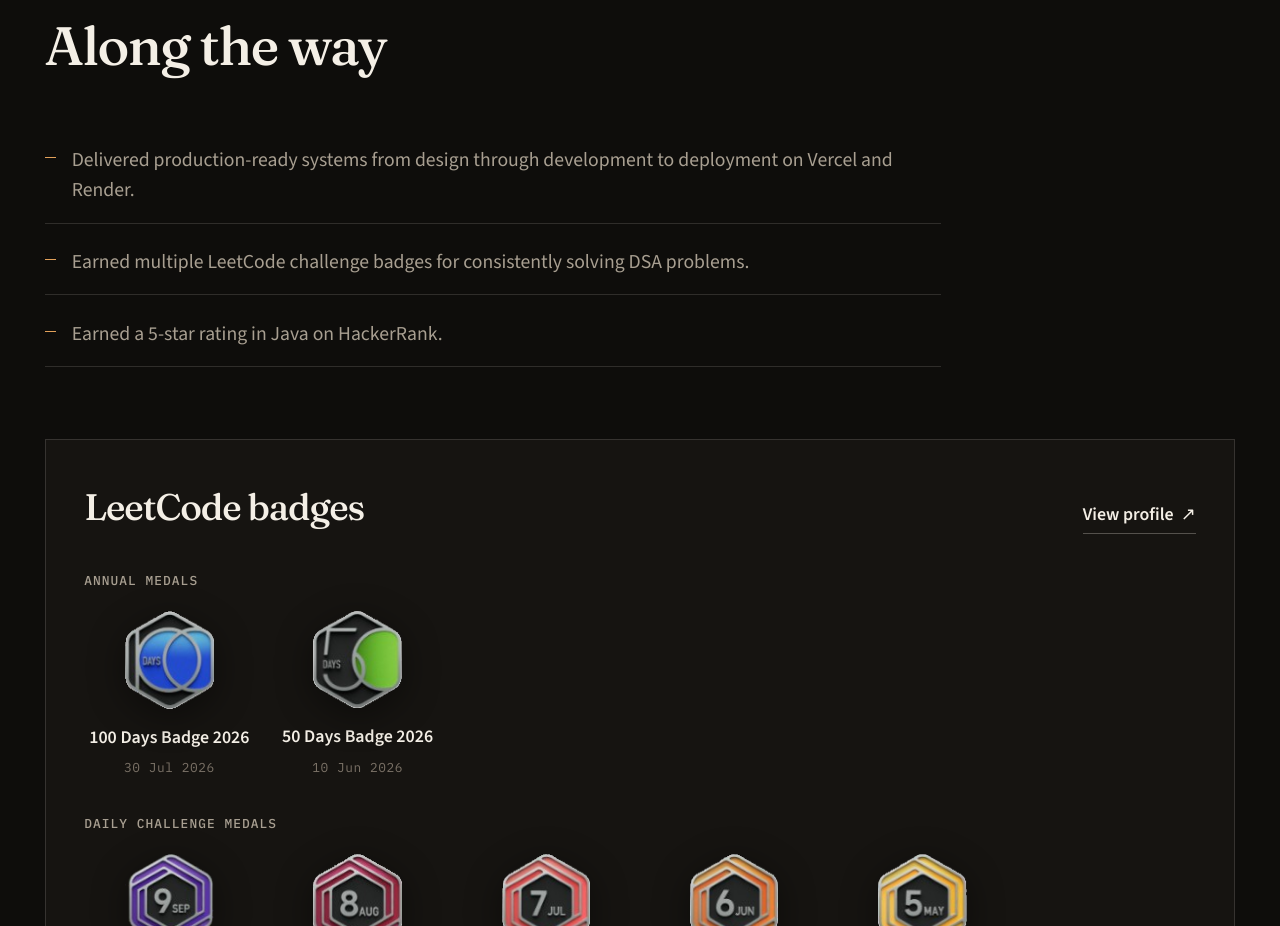
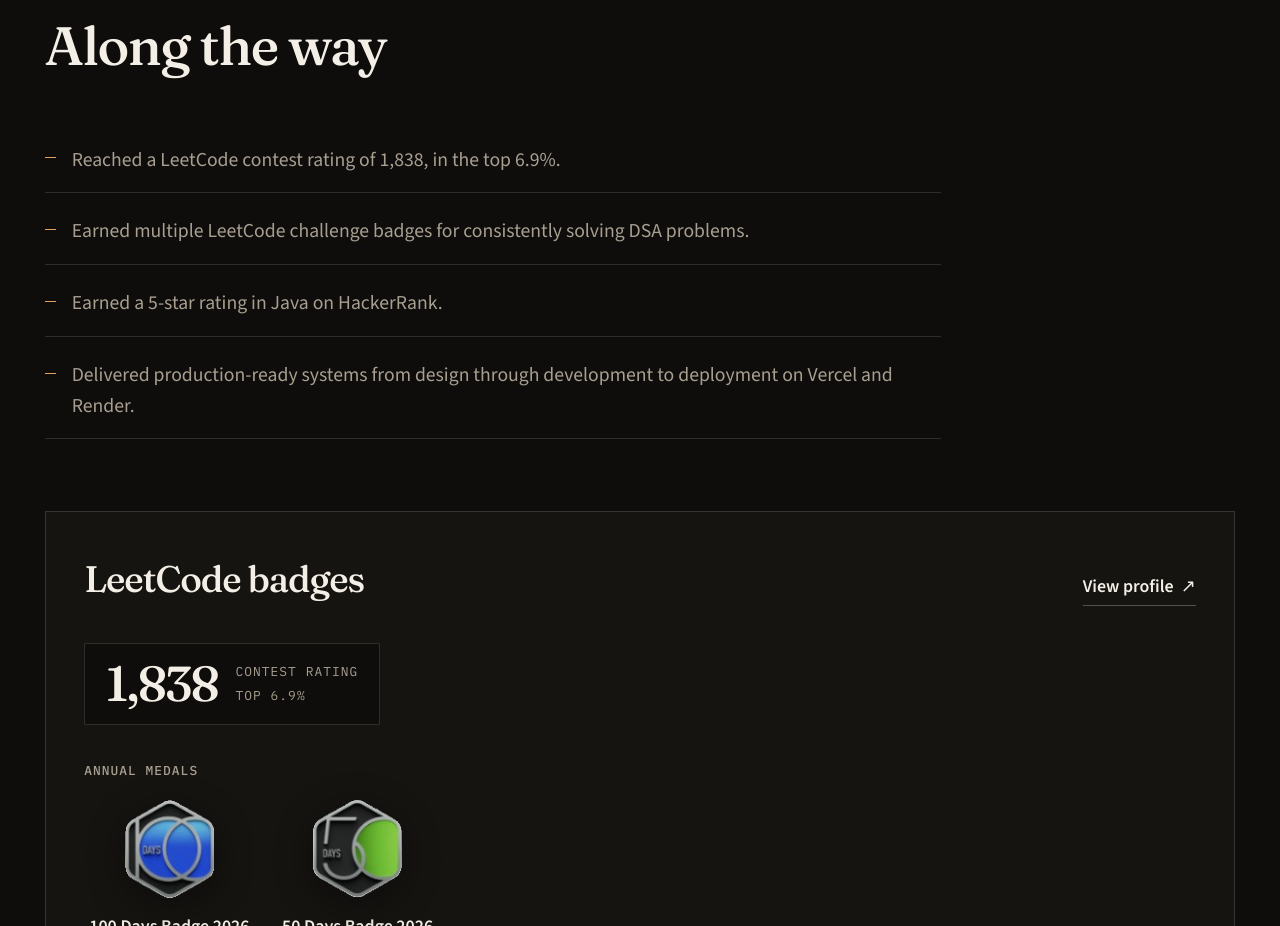
Before and after one commit to RishavGhosh7/Final-Portfolio, a React (Vite) app: page /about in a window 1280 px wide. Shown: the part 1707-2633 px from the top of the page. Built offline with nearby package versions, Linux system fonts and the light colour scheme.

Commit message:
Add LeetCode contest rating of 1,838
Co-authored-by: Cursor <cursoragent@cursor.com>

```diff
--- a/src/data/profile.js
+++ b/src/data/profile.js
@@ -185,6 +185,12 @@ export const education = [
   },
 ];
 
+export const leetcodeRating = {
+  value: "1,838",
+  label: "Contest rating",
+  note: "Top 6.9%",
+};
+
 export const leetcodeBadges = {
   annual: [
     { name: "100 Days Badge 2026", image: "/badges/100-days.png", date: "2026-07-30" },
@@ -200,7 +206,8 @@ export const leetcodeBadges = {
 };
 
 export const achievements = [
-  "Delivered production-ready systems from design through development to deployment on Vercel and Render.",
+  "Reached a LeetCode contest rating of 1,838, in the top 6.9%.",
   "Earned multiple LeetCode challenge badges for consistently solving DSA problems.",
   "Earned a 5-star rating in Java on HackerRank.",
+  "Delivered production-ready systems from design through development to deployment on Vercel and Render.",
 ];
--- a/src/index.css
+++ b/src/index.css
@@ -892,6 +892,34 @@ h2 {
   gap: 0.75rem 1.5rem;
 }
 
+.rating {
+  display: flex;
+  align-items: center;
+  gap: 1rem;
+  width: fit-content;
+  max-width: 100%;
+  padding: 0.85rem 1.15rem;
+  border: 1px solid var(--line);
+  background: var(--bg);
+}
+
+.rating-value {
+  font-family: var(--serif);
+  font-size: clamp(2.2rem, 1.6rem + 1.6vw, 3rem);
+  letter-spacing: -0.04em;
+  line-height: 1;
+}
+
+.rating-copy {
+  display: grid;
+  gap: 0.2rem;
+  color: var(--muted);
+  font-family: var(--mono);
+  font-size: 0.72rem;
+  letter-spacing: 0.08em;
+  text-transform: uppercase;
+}
+
 .badges-head h3 {
   font-family: var(--serif);
   font-size: clamp(1.5rem, 1.2rem + 1.2vw, 2.1rem);
--- a/src/pages/About.jsx
+++ b/src/pages/About.jsx
@@ -3,7 +3,7 @@ import Page from "../components/Page.jsx";
 import PageHeader from "../components/PageHeader.jsx";
 import Reveal from "../components/Reveal.jsx";
 import { riseChild, staggerParent } from "../components/motion.js";
-import { achievements, education, leetcodeBadges, profile, skills } from "../data/profile.js";
+import { achievements, education, leetcodeBadges, leetcodeRating, profile, skills } from "../data/profile.js";
 
 const leetcode = profile.socials.find((social) => social.label === "LeetCode");
 
@@ -120,6 +120,13 @@ export default function About() {
               View profile <span aria-hidden="true">↗</span>
             </a>
           </div>
+          <p className="rating">
+            <span className="rating-value">{leetcodeRating.value}</span>
+            <span className="rating-copy">
+              <span>{leetcodeRating.label}</span>
+              <span>{leetcodeRating.note}</span>
+            </span>
+          </p>
           <BadgeGroup label="Annual medals" badges={leetcodeBadges.annual} />
           <BadgeGroup label="Daily challenge medals" badges={leetcodeBadges.daily} />
         </Reveal>
```
